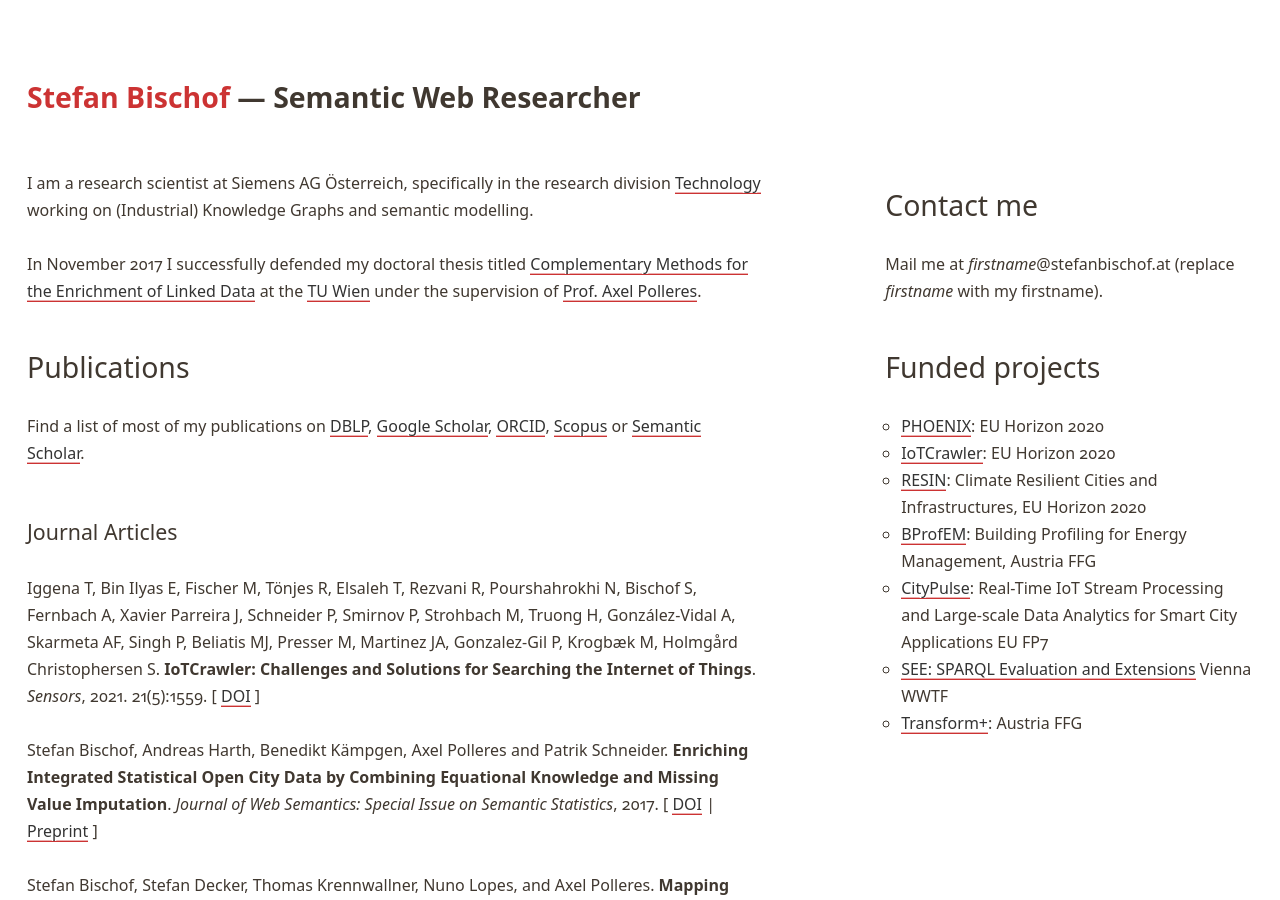
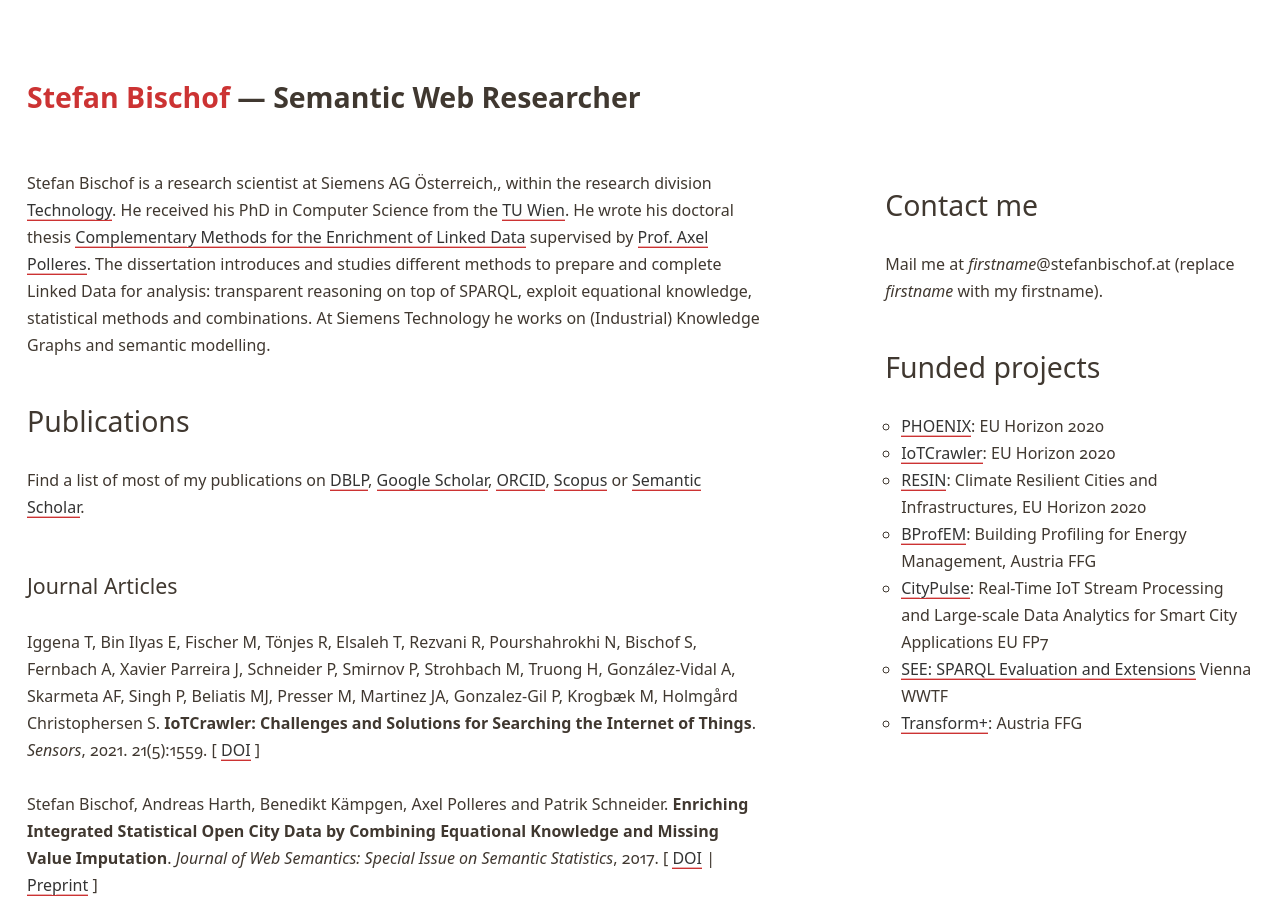
Before and after one commit to stefanbischof/stefanbischof.github.io, a Jekyll site: the page built from index.html, in a window 1280 px wide and 900 px high. Built offline with Jekyll 4.4.1, drawn with Linux system fonts in a browser that asks for light colours.

Commit message:
feat: change short description

```diff
--- a/index.html
+++ b/index.html
@@ -6,13 +6,9 @@ header: big
 <div class="row">
        <div class="col8">
 
-<p>I am a research scientist at Siemens AG Österreich, specifically in the research division <a href="https://new.siemens.com/global/en/company/innovation/research-development.html">Technology</a> working on (Industrial) Knowledge Graphs and semantic modelling.</p>
+<p>Stefan Bischof is a research scientist at Siemens AG Österreich,, within the research division <a href="https://new.siemens.com/global/en/company/innovation/research-development.html">Technology</a>. He received his PhD in Computer Science from the <a href="https://www.tuwien.at/">TU Wien</a>. He wrote his doctoral thesis <a href="#Bischof2017">Complementary Methods for the Enrichment of Linked Data</a> supervised by <a href="http://polleres.net/">Prof. Axel Polleres</a>. The dissertation introduces and studies different methods to prepare and complete Linked Data for analysis: transparent reasoning on top of SPARQL, exploit equational knowledge, statistical methods and combinations. At Siemens Technology he works on (Industrial) Knowledge Graphs and semantic modelling.</p>
 
-<p>In November 2017 I successfully defended my doctoral thesis titled <a href="#Bischof2017">Complementary Methods for the Enrichment of Linked Data</a> at the <a href="https://www.tuwien.at/">TU Wien</a> under the supervision of <a href="http://polleres.net/">Prof. Axel Polleres</a>.
-<!--The dissertation introduces and studies different methods to prepare and complete Linked Data for analysis: transparent reasoning on top of SPARQL, exploit equational knowledge, statistical methods and combinations. We used statistical city data as a basis for a concrete use case and implemented the methods in the <a href="http://citydata.wu.ac.at/ocdp/">Open City Data Pipeline</a> prototype.-->
-</p>
-
-	 <h1>Publications</h1>
+<h1>Publications</h1>
 <p>Find a list of most of my publications on <a href="https://dblp.org/pid/40/3609-2.html">DBLP</a>, <a href="https://scholar.google.com/citations?user=U8wSrHwAAAAJ">Google Scholar</a>, <a href="https://orcid.org/0000-0001-9521-8907">ORCID</a>, <a href="https://www.scopus.com/authid/detail.uri?authorId=6701506511">Scopus</a> or <a href="https://www.semanticscholar.org/author/Stefan-Bischof/143877076">Semantic Scholar</a>.</p>
 
 {% include_relative mypublications.html %}
```
